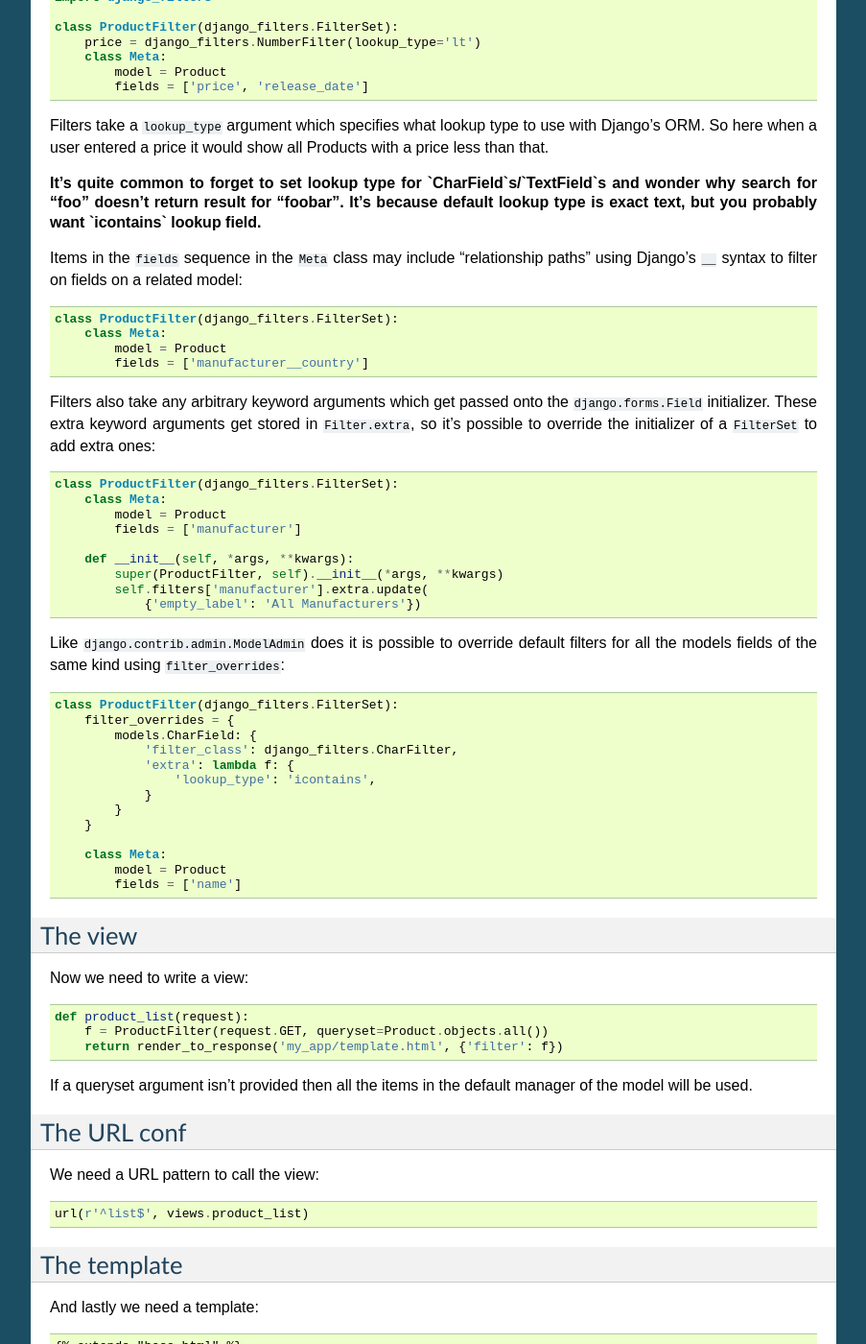
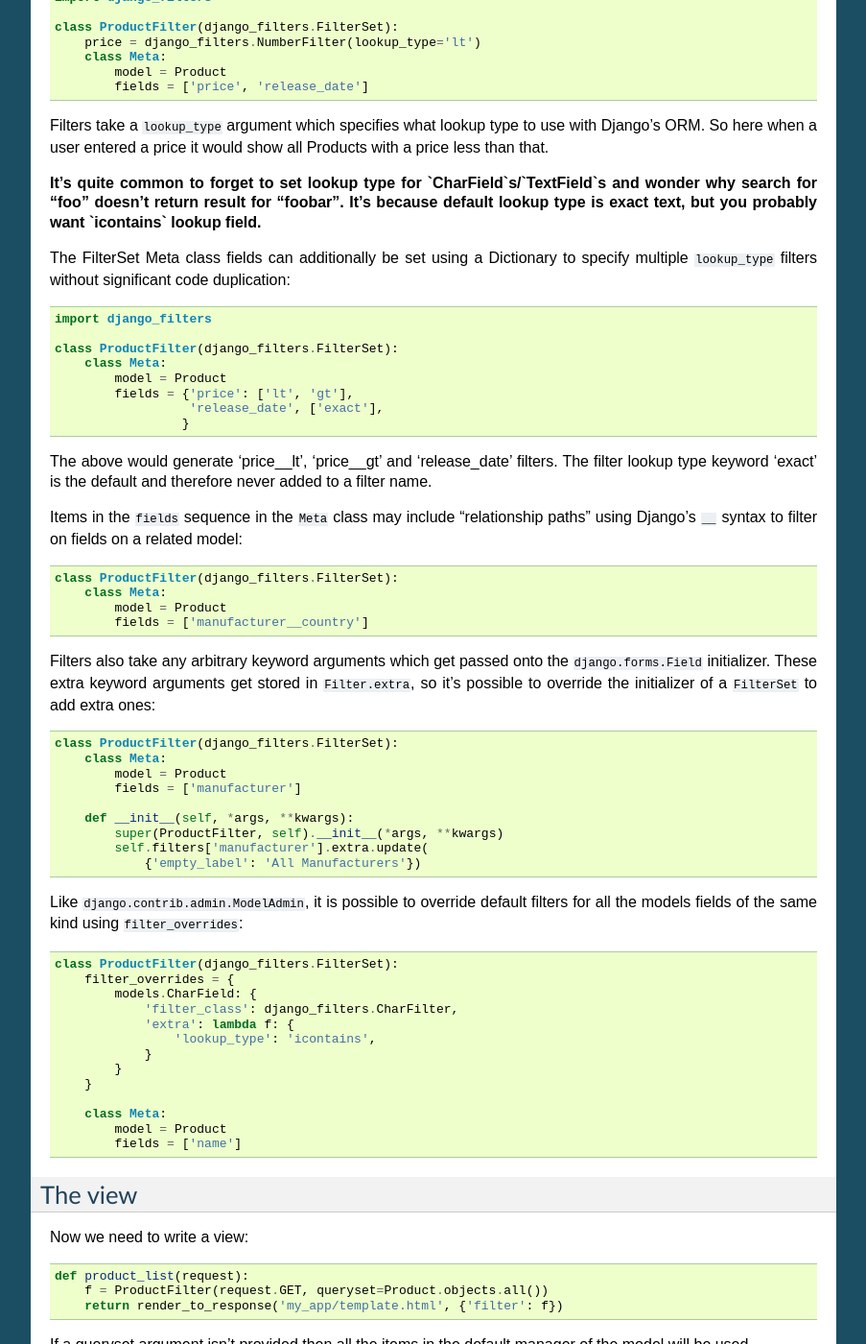
Before and after one commit to carltongibson/django-filter, a Sphinx documentation site: the page built from docs/usage.txt, in a window 1280 px wide and 1400 px high, scrolled down 712 px. Shown: the whole window at 96% size, without its empty margins (198-1101 px from the left). Built offline with Sphinx 7.4.7, drawn with Linux system fonts in a browser that asks for light colours; pages that are not in the unit, such as notebooks, are missing from menus.

Commit message:
Adding FieldSet Meta fields Dictionary docs

```diff
--- a/docs/usage.txt
+++ b/docs/usage.txt
@@ -54,6 +54,22 @@ and wonder why search for "foo" doesn't return result for "foobar". It's because
 default lookup type is exact text, but you probably want `icontains` lookup
 field.**
 
+The FilterSet Meta class fields can additionally be set using a Dictionary to
+specify multiple ``lookup_type`` filters without significant code duplication::
+
+    import django_filters
+
+    class ProductFilter(django_filters.FilterSet):
+        class Meta:
+            model = Product
+            fields = {'price': ['lt', 'gt'],
+                      'release_date', ['exact'],
+                     }
+
+The above would generate 'price__lt', 'price__gt' and 'release_date' filters.
+The filter lookup type keyword 'exact' is the default and therefore never added
+to a filter name.
+
 Items in the ``fields`` sequence in the ``Meta`` class may include
 "relationship paths" using Django's ``__`` syntax to filter on fields on a
 related model::
@@ -78,7 +94,7 @@ in ``Filter.extra``, so it's possible to override the initializer of a
             self.filters['manufacturer'].extra.update(
                 {'empty_label': 'All Manufacturers'})
 
-Like ``django.contrib.admin.ModelAdmin`` does it is possible to override
+Like ``django.contrib.admin.ModelAdmin``, it is possible to override
 default filters for all the models fields of the same kind using
 ``filter_overrides``::
 
```
Also changed, not shown: README.rst (+15 -0 lines), 1 other file.
